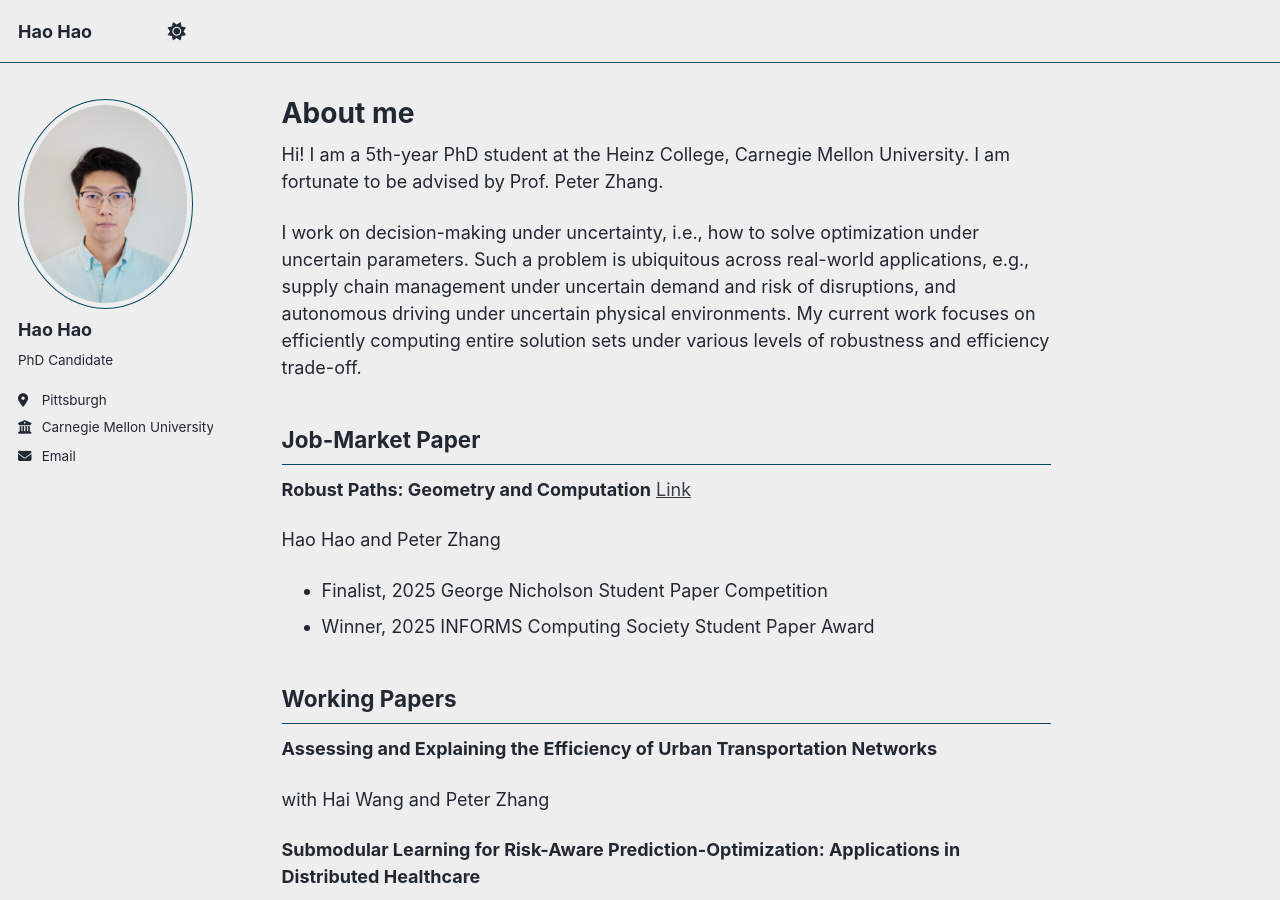
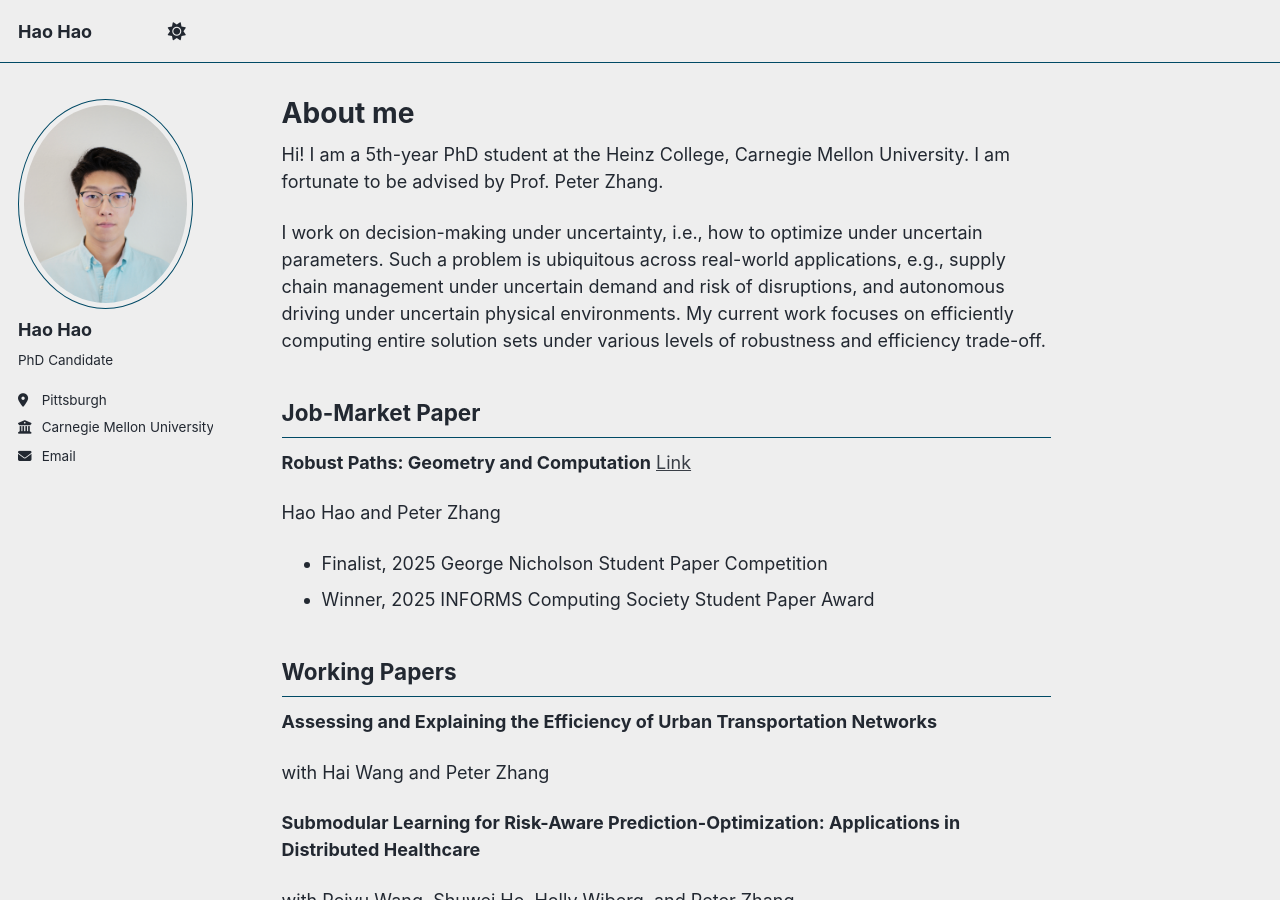
Before and after one commit to haohaocmu/haohaocmu.github.io, a Jekyll site: the page built from _pages/about.md, in a window 1280 px wide and 900 px high. Built offline with Jekyll 4.4.1, drawn with Linux system fonts in a browser that asks for light colours; a script that is not in the unit is left out.

Commit message:
Update about.md

```diff
--- a/_pages/about.md
+++ b/_pages/about.md
@@ -9,7 +9,7 @@ redirect_from:
 
 Hi! I am a 5th-year PhD student at the Heinz College, Carnegie Mellon University. I am fortunate to be advised by Prof. Peter Zhang.
 
-I work on decision-making under uncertainty, i.e., how to solve optimization under uncertain parameters. Such a problem is ubiquitous across real-world applications, e.g., supply chain management under uncertain demand  and risk of disruptions, and autonomous driving under uncertain physical environments. My current work focuses on efficiently computing entire solution sets under various levels of robustness and efficiency trade-off.
+I work on decision-making under uncertainty, i.e., how to optimize under uncertain parameters. Such a problem is ubiquitous across real-world applications, e.g., supply chain management under uncertain demand  and risk of disruptions, and autonomous driving under uncertain physical environments. My current work focuses on efficiently computing entire solution sets under various levels of robustness and efficiency trade-off.
 
 
 
```
